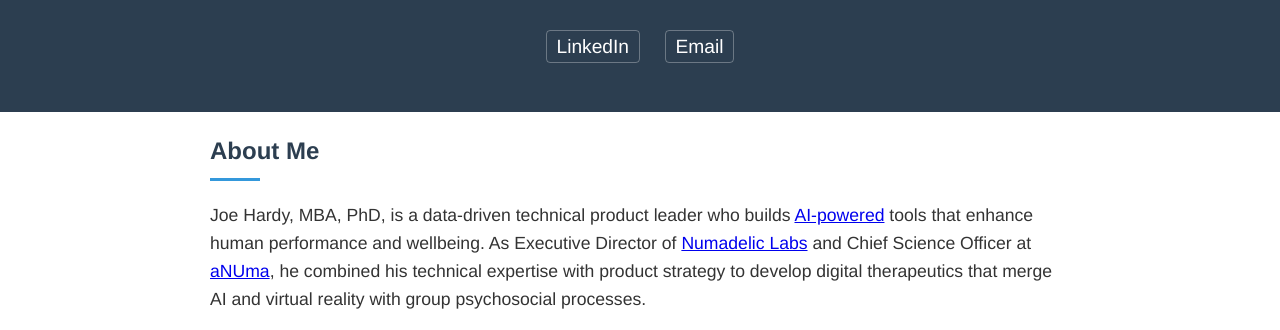
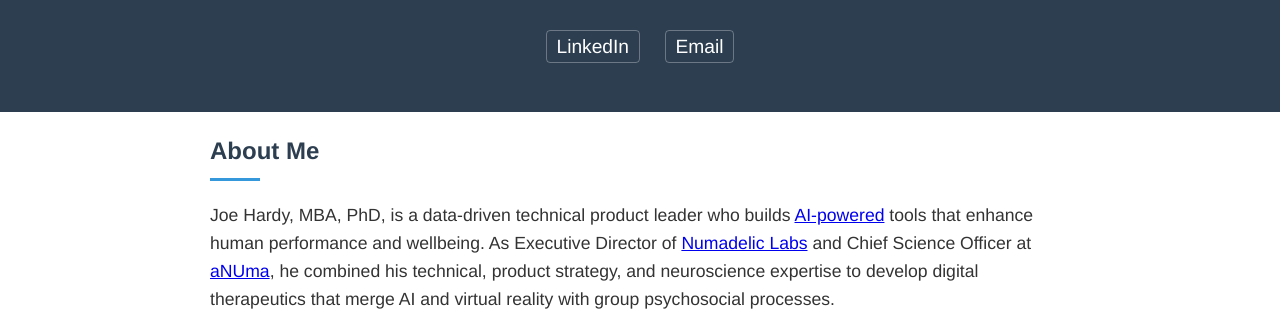
Before and after one commit to joehardy3030/chateau-archive, a plain HTML site: page Hardy/index.html in a window 1280 px wide. Shown: the part 428-758 px from the top of the page. Drawn offline with Linux system fonts and the light colour scheme.

Commit message:
Neuroscience

```diff
--- a/Hardy/index.html
+++ b/Hardy/index.html
@@ -187,7 +187,7 @@
         <section id="about">
             <h2>About Me</h2>
             <div class="bio">
-                <p>Joe Hardy, MBA, PhD, is a data-driven technical product leader who builds <a href="https://badgr.com/public/assertions/FTzMz3DtQ1Sj3I4mbHmK6w" target="_blank">AI-powered</a> tools that enhance human performance and wellbeing. As Executive Director of <a href="https://numadeliclabs.org" target="_blank">Numadelic Labs</a> and Chief Science Officer at <a href="https://anuma.com" target="_blank">aNUma</a>, he combined his technical expertise with product strategy to develop digital therapeutics that merge AI and virtual reality with group psychosocial processes.</p>
+                <p>Joe Hardy, MBA, PhD, is a data-driven technical product leader who builds <a href="https://badgr.com/public/assertions/FTzMz3DtQ1Sj3I4mbHmK6w" target="_blank">AI-powered</a> tools that enhance human performance and wellbeing. As Executive Director of <a href="https://numadeliclabs.org" target="_blank">Numadelic Labs</a> and Chief Science Officer at <a href="https://anuma.com" target="_blank">aNUma</a>, he combined his technical, product strategy, and neuroscience expertise to develop digital therapeutics that merge AI and virtual reality with group psychosocial processes.</p>
                 <p>With over 20 years as a product executive leveraging a deep understanding that bridges human and computer intelligences, Joe has led teams creating products used and loved by over 100 million people worldwide. As VP of R&D at Lumos Labs (<a href="https://lumosity.com" target="_blank">Lumosity</a>), he oversaw the development of their popular cognitive training games and assessments. In that role, he authored the largest randomized controlled trial of cognitive training ever conducted. His AI expertise was instrumental in achieving record FDA approval time for <a href="https://viz.ai" target="_blank">Viz.ai</a>'s breakthrough AI application.</p>
                 <p>Joe holds a PhD in Cognitive Psychology from UC Berkeley where he studied how the eye and brain process visual information to create the world we see. He also received an MBA from Berkeley. He has published 29 peer-reviewed papers and holds 10 patents. A hands-on developer, Joe single-handedly built <a href="https://apps.apple.com/us/app/chateau-archive-player/id1524179996" target="_blank">Chateau Archive</a>, a powerful music listening app. Joe also co-hosts the <a href="https://podcasts.apple.com/us/podcast/cognation/id1450113652" target="_blank">Cognation podcast</a>.</p>
             </div>
```
